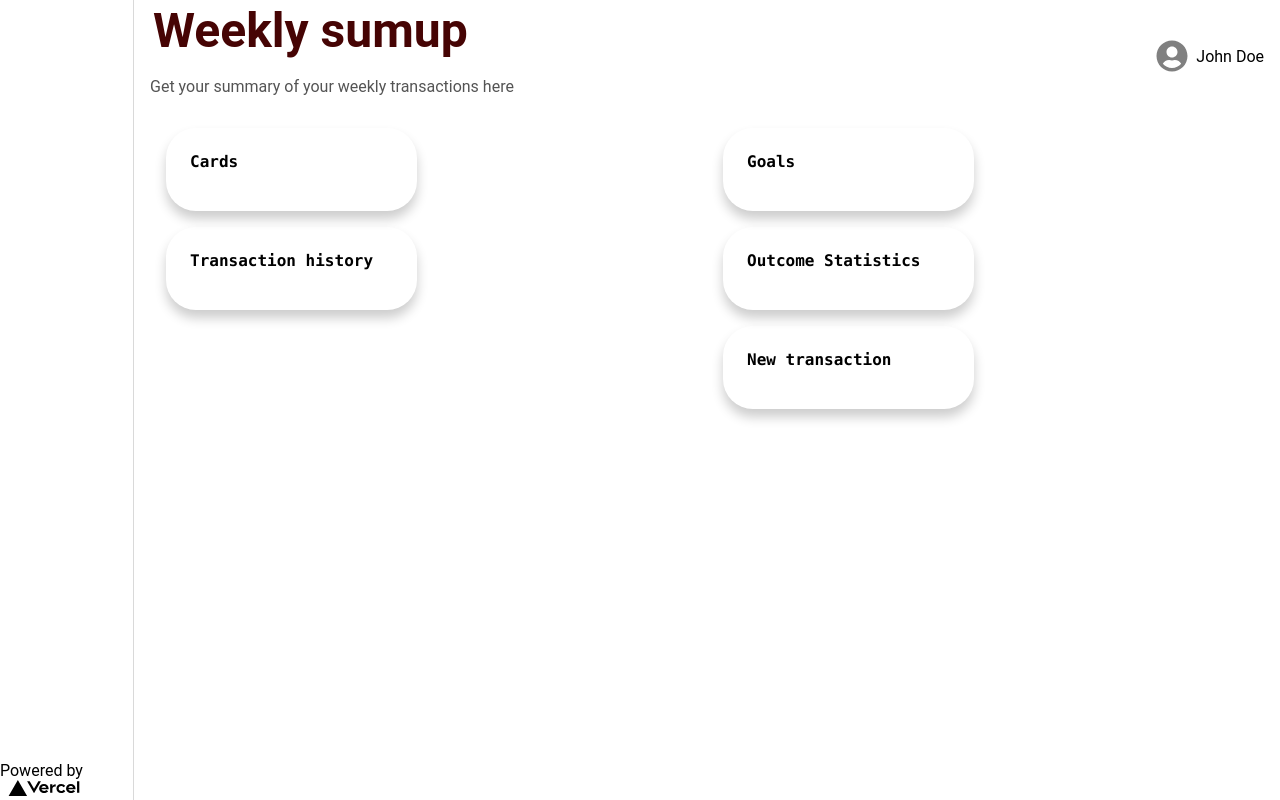
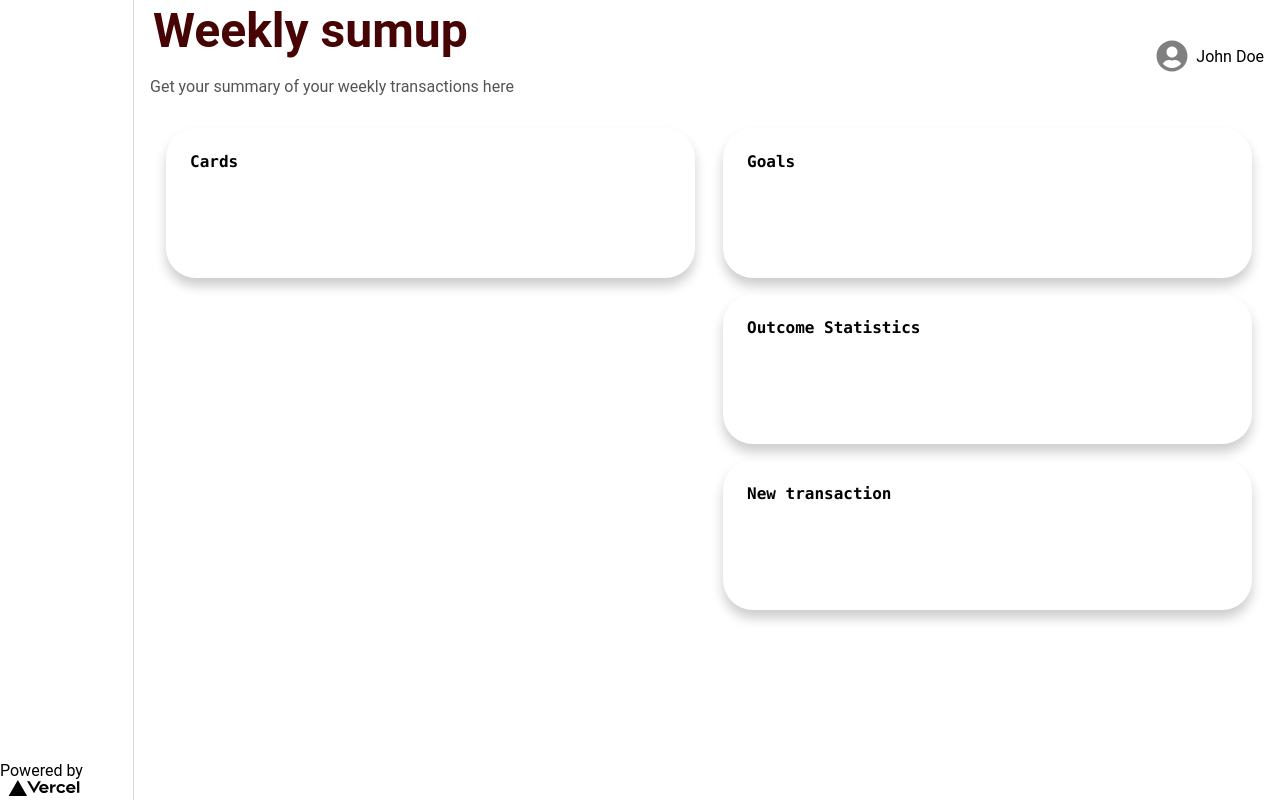
Before and after one commit to alamar1990/dashboard-next, a Next.js app: page / in a window 1280 px wide. Built offline with nearby package versions, Linux system fonts and the light colour scheme.

Commit message:
Adjust Card section component

```diff
--- /dev/null
+++ b/components/cardSection.js
@@ -0,0 +1,18 @@
+import styles from "../styles/Home.module.scss";
+import {FontAwesomeIcon} from "@fortawesome/react-fontawesome";
+import {faUserCircle} from "@fortawesome/free-solid-svg-icons";
+
+export default function CardSection({children}) {
+    return (
+        <>
+            <div className={styles.card}>
+                <h2>
+                    Cards
+                </h2>
+                <p>
+
+                </p>
+            </div>
+        </>
+    )
+}
--- a/pages/index.js
+++ b/pages/index.js
@@ -1,28 +1,14 @@
 import Link from 'next/link'
 import styles from '../styles/Home.module.scss'
 import Layout from "../components/layout/default";
+import CardSection from "../components/cardSection";
 
 export default function Home() {
   return (
       <Layout>
         <div className={styles.main_content}>
             <div className={styles.main_column}>
-                <div className={styles.card}>
-                    <h2>
-                        Cards
-                    </h2>
-                    <p>
-
-                    </p>
-                </div>
-                <div className={styles.card}>
-                    <h2>
-                        Transaction history
-                    </h2>
-                    <p>
-
-                    </p>
-                </div>
+                <CardSection/>
             </div>
             <div className={styles.main_column}>
                 <div className={styles.card}>
--- a/styles/Home.module.scss
+++ b/styles/Home.module.scss
@@ -109,7 +109,7 @@
   Bitstream Vera Sans Mono, Courier New, monospace;
 }
 
-.card {
+@mixin card {
   margin: 1rem;
   padding: 1.5rem;
   text-align: left;
@@ -133,6 +133,13 @@
   }
 }
 
+.card {
+  @include card;
+  width: 95%;
+  height: 150px;
+}
+
+
 .logo {
   height: 1em;
   margin-left: 0.5rem;
```
